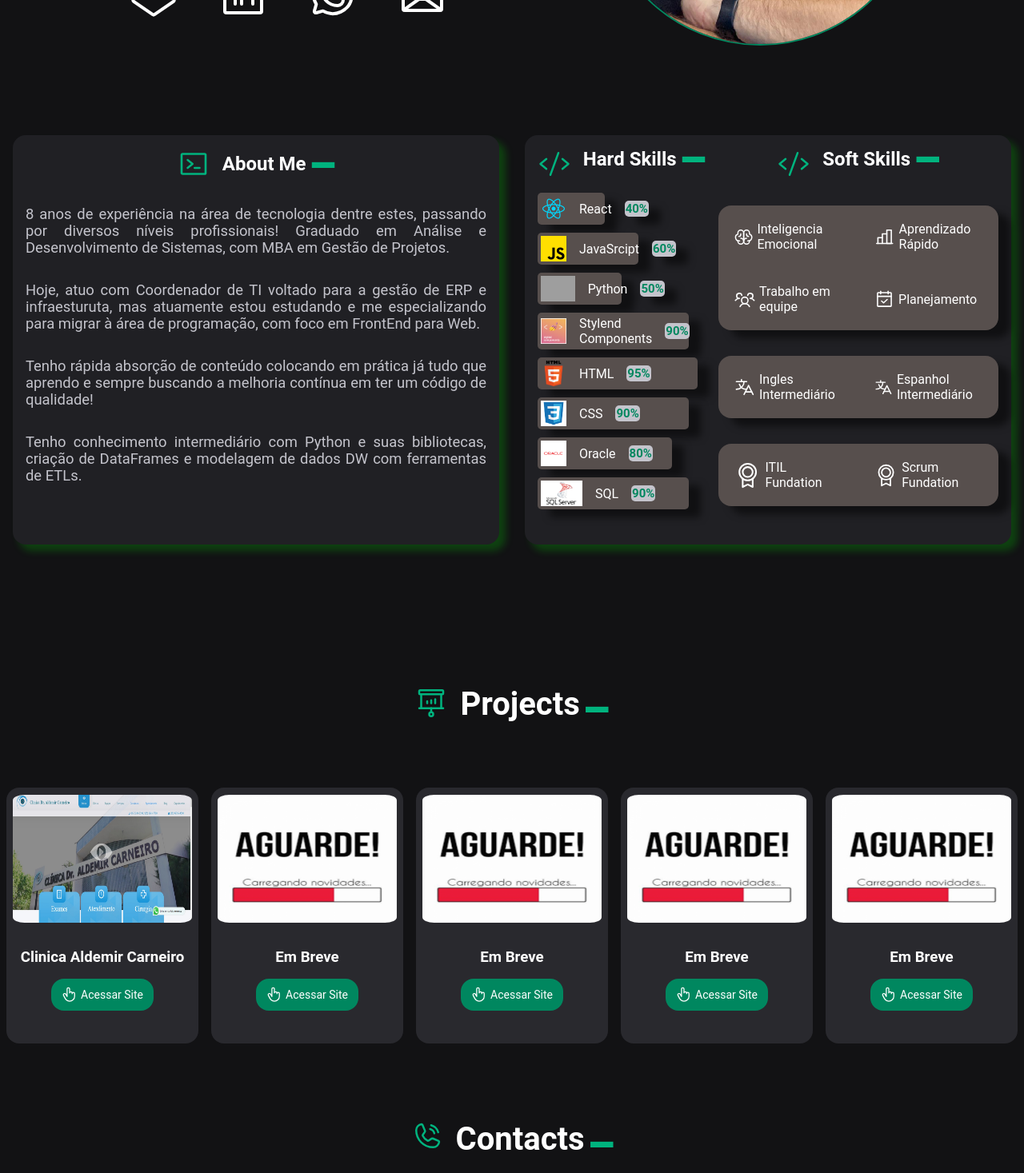
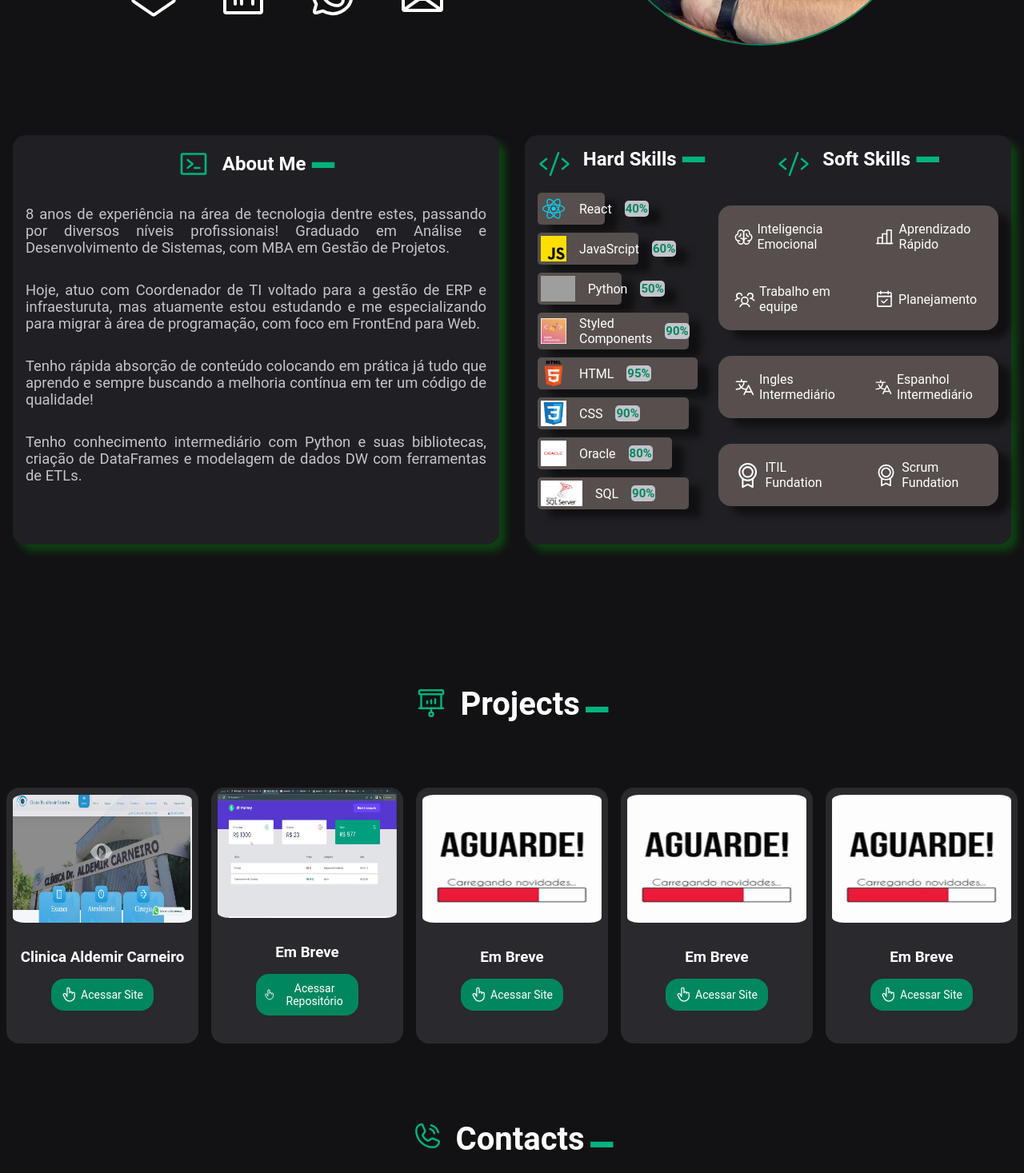
Before and after one commit to jonathanosouza/portfolio, a React (Vite) app: page /home in a window 1280 px wide. Shown: the part 498-1965 px from the top of the page at 80% size. Built offline with nearby package versions, Linux system fonts and the light colour scheme; grey boxes are pictures that could not be loaded.

Commit message:
Add new project

```diff
--- a/src/components/AboutMe/AboutMe.tsx
+++ b/src/components/AboutMe/AboutMe.tsx
@@ -44,7 +44,7 @@
               <li><img src={react} alt="" /> React <strong>40%</strong></li>
               <li><img src={js} alt="" /> JavaSrcipt <strong>60%</strong></li>
               <li><img src={python} alt="" />Python <strong>50%</strong></li>
-              <li><img src={styled} alt="" />Stylend Components <strong>90%</strong></li>
+              <li><img src={styled} alt="" />Styled Components <strong>90%</strong></li>
               <li><img src={html} alt="" />HTML <strong>95%</strong></li>
               <li><img src={css} alt="" />CSS <strong>90%</strong></li>
               <li><img src={oracle} alt="" />Oracle <strong>80%</strong></li>
--- a/src/components/Modal/Modal.tsx
+++ b/src/components/Modal/Modal.tsx
@@ -54,13 +54,12 @@
 
 
       <FormContainer>
-
         <FormInput onSubmit={handleSubmit} >
         <h1> Olá, Deixa eu te conhecer também?</h1>
         <strong> Qual  é o seu nome?</strong>
         <input placeholder="Digite seu Nome:" onChange={handleOnChange} type="text" />
       <Link to="home">  <button type="submit">Clique para me conhecer</button> </Link>
-          </FormInput>
+        </FormInput>
 
       </FormContainer>
 
--- a/src/components/SlideShow/SlideImage.tsx
+++ b/src/components/SlideShow/SlideImage.tsx
@@ -1,6 +1,7 @@
 import {  ArrowFatLeft, ArrowFatRight, ArrowLeft, HandPointing, StarFour } from 'phosphor-react';
 import profile2 from '../../assets/wanessa.jpeg'
 import profile from '../../assets/aguarde.png'
+import dtmoney from '../../assets/dtmoney.jpeg'
 import { CartContainer, SlideButton, SlideCard, SlideContanier } from './SlideStyles';
 
 export function SlideShow (){
@@ -19,10 +20,10 @@
               {/* //<h3> <span>Deploy:</span> <a href=""> github.com</a></h3>  */}
             </SlideCard>
             <SlideCard>
-            <img src={profile} alt="" />
+            <img src={dtmoney} alt="" />
               <h3> Em Breve</h3>
-              <a href="https://www.clinicaaldemircarneiro.com.br/" type='blank'>
-                <button><HandPointing size={20}/>Acessar Site</button>
+              <a href="https://github.com/jonathanosouza/dtmoney-ignite" type='blank'>
+                <button><HandPointing size={20}/>Acessar Repositório</button>
               </a>
               {/* <h3> <span>Deploy:</span> <a href=""> github.com</a></h3>
               <h3> <span>Deploy:</span> <a href=""> github.com</a></h3> */}
```
Also changed, not shown: src/assets/dtmoney.jpeg (added).
